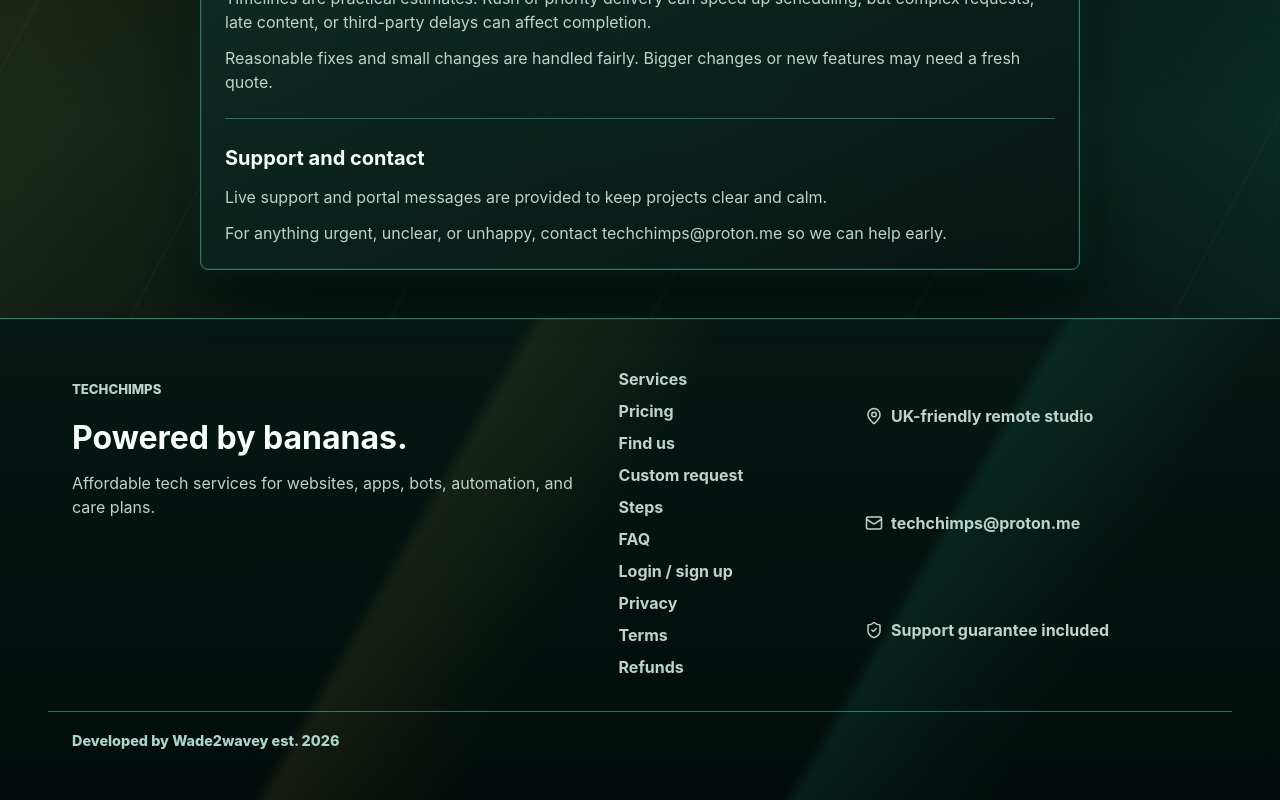
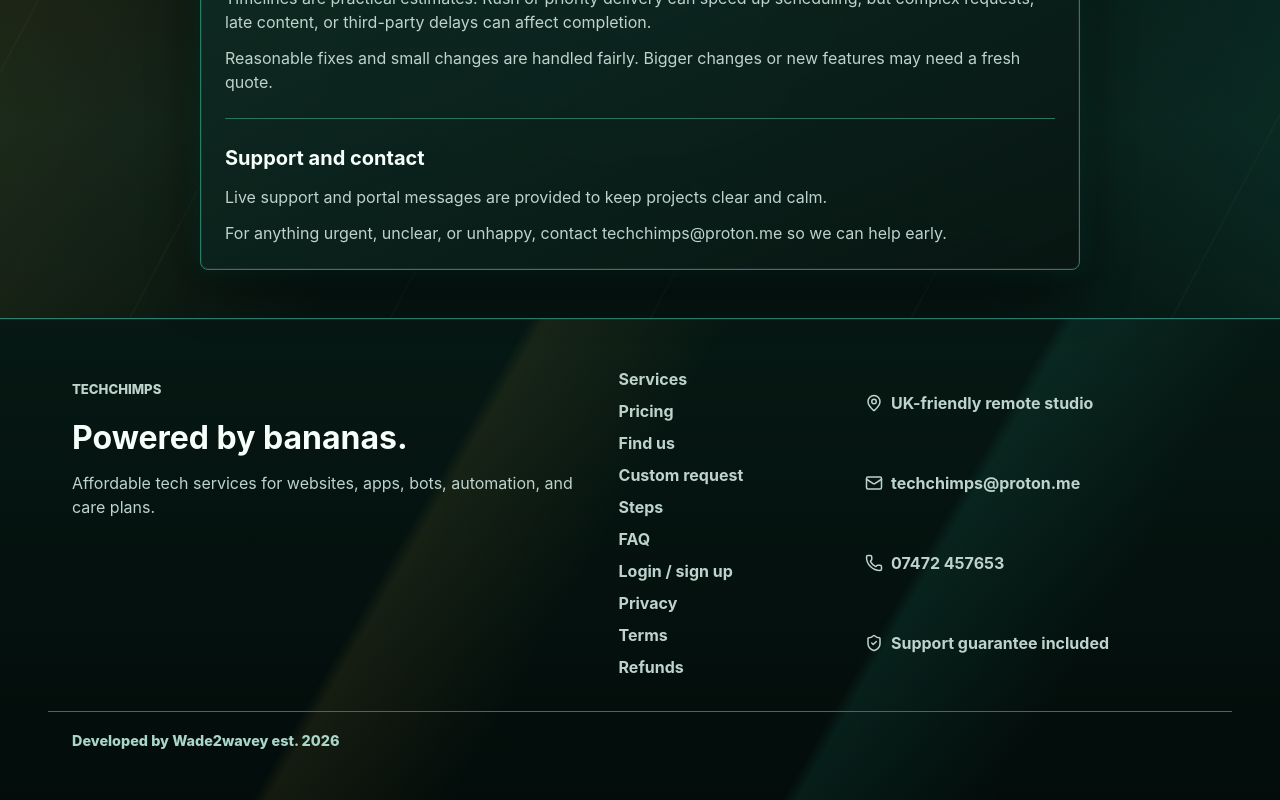
Before and after one commit to TheTechChimps/TechChimps, a Next.js app: page /terms in a window 1280 px wide. Shown: the part 1011-1811 px from the top of the page. Built offline with nearby package versions, Linux system fonts and the light colour scheme; no server answers.

Commit message:
Add business contact number

```diff
--- a/components/layout/footer.tsx
+++ b/components/layout/footer.tsx
@@ -1,10 +1,11 @@
-import { Mail, MapPin, ShieldCheck } from "lucide-react";
+import { Mail, MapPin, Phone, ShieldCheck } from "lucide-react";
 import Link from "next/link";
 import { CustomerAccountLink } from "@/components/portal/customer-account-link";
-import { getContactEmail } from "@/lib/contact";
+import { getContactEmail, getContactPhone } from "@/lib/contact";
 
 export function Footer() {
   const contactEmail = getContactEmail();
+  const contactPhone = getContactPhone();
 
   return (
     <footer className="footer">
@@ -33,6 +34,9 @@ export function Footer() {
           <a href={`mailto:${contactEmail}`}>
             <Mail aria-hidden size={18} /> {contactEmail}
           </a>
+          <a href={contactPhone.telHref}>
+            <Phone aria-hidden size={18} /> {contactPhone.display}
+          </a>
           <span>
             <ShieldCheck aria-hidden size={18} /> Support guarantee included
           </span>
--- a/components/seo/structured-data.tsx
+++ b/components/seo/structured-data.tsx
@@ -1,7 +1,9 @@
 import { publicServices } from "@/data/services";
+import { getContactPhone } from "@/lib/contact";
 
 export function StructuredData() {
   const baseUrl = process.env.NEXT_PUBLIC_SITE_URL ?? "https://techchimps.com";
+  const contactPhone = getContactPhone();
   const schema = {
     "@context": "https://schema.org",
     "@type": "LocalBusiness",
@@ -11,14 +13,14 @@ export function StructuredData() {
     url: baseUrl,
     image: `${baseUrl}/images/techchimps-social-card-v5.png`,
     areaServed: "United Kingdom",
-    telephone: "+447472457653",
+    telephone: contactPhone.e164,
     sameAs: [
       "https://www.instagram.com/thetechchimps/",
       "https://www.facebook.com/profile.php?id=61590253839961",
       "https://www.linkedin.com/in/tech-chimps-360287412/",
       "https://www.youtube.com/@TheTechChimps",
       "https://github.com/TheTechChimps",
-      "https://wa.me/447472457653"
+      contactPhone.whatsappHref
     ],
     priceRange: "GBP 19-299",
     knowsAbout: [
--- a/lib/contact.ts
+++ b/lib/contact.ts
@@ -1,6 +1,16 @@
 const fallbackContactEmail = "techchimps@proton.me";
+const fallbackContactPhone = {
+  display: "07472 457653",
+  e164: "+447472457653",
+  telHref: "tel:+447472457653",
+  whatsappHref: "https://wa.me/447472457653"
+};
 
 export function getContactEmail() {
   const email = process.env.NEXT_PUBLIC_CONTACT_EMAIL || process.env.EMAIL_FROM || fallbackContactEmail;
   return email.endsWith(".example") ? fallbackContactEmail : email;
 }
+
+export function getContactPhone() {
+  return fallbackContactPhone;
+}
```
Also changed, not shown: app/find-us/page.tsx (+8 -2 lines).
